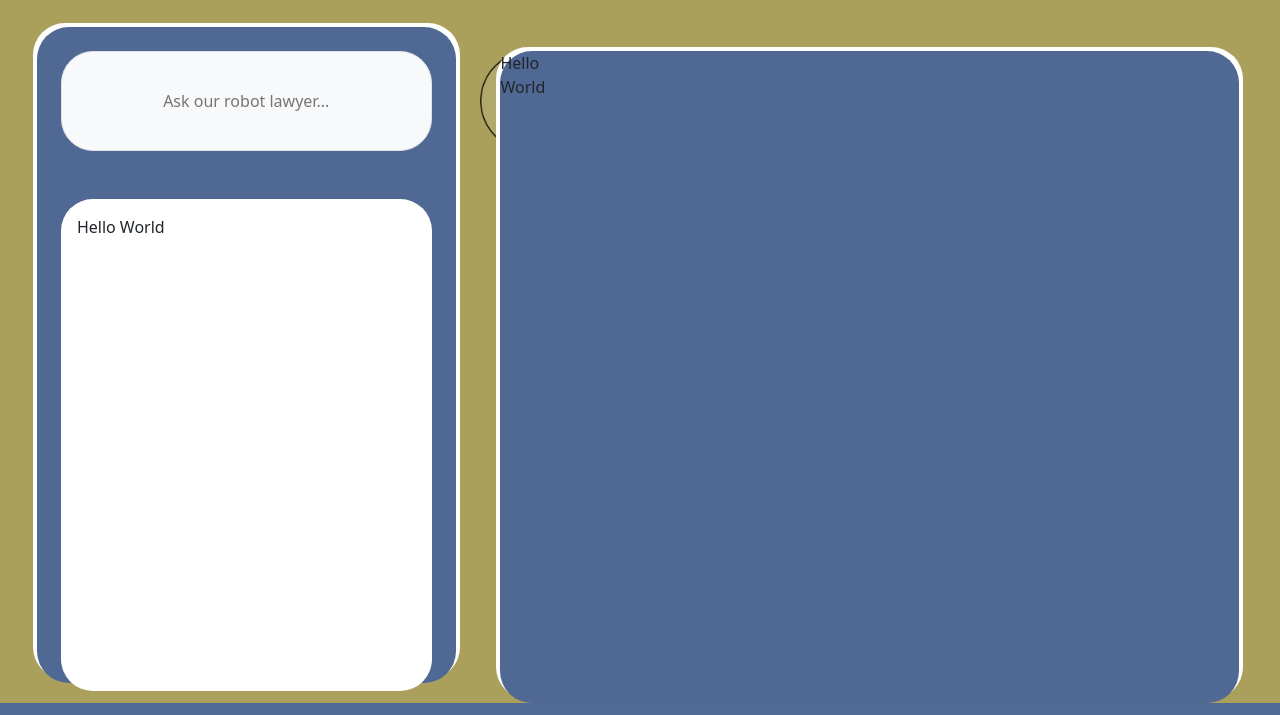
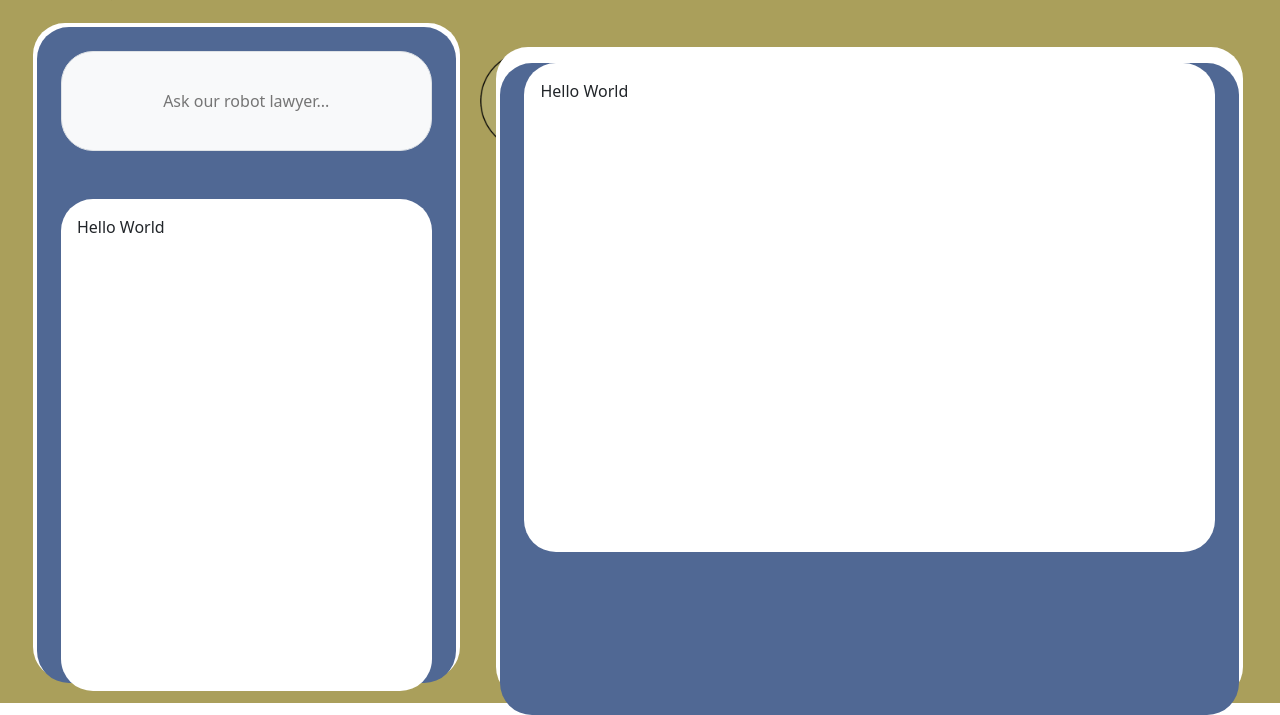
Before and after one commit to JayTomasello/CPS-5995-Team-2, a PHP site: page / in a window 1280 px wide; the page is wider, and only the part inside the window is pictured. Shown: the part 97-812 px from the top of that part. Run offline with PHP 8.4, Linux system fonts and the light colour scheme.

Commit message:
modified:   index.php

```diff
--- a/index.php
+++ b/index.php
@@ -23,8 +23,7 @@
         <!-- Document Viewer -->
         <div class="col-7 h-auto d-inline-block mt-5 m-1 rounded-5 border-3" style="background-color:white">
             <div class="h-100 rounded-5 m-1" style="background-color: rgb(80, 104, 148);">
-                <div class="">Hello</div>
-                <div class="">World</div>
+                <div class="m-4 p-3 h-75 rounded-5 my-3" style="background-color:white">Hello World</div>
             </div>
         </div>
 
```
